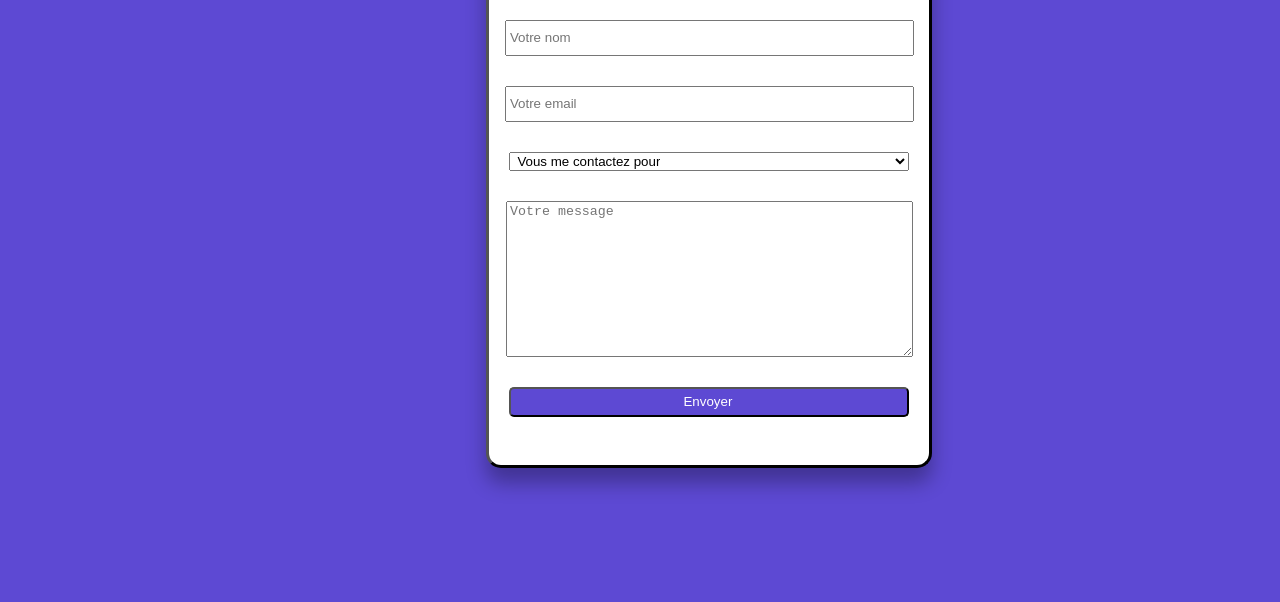
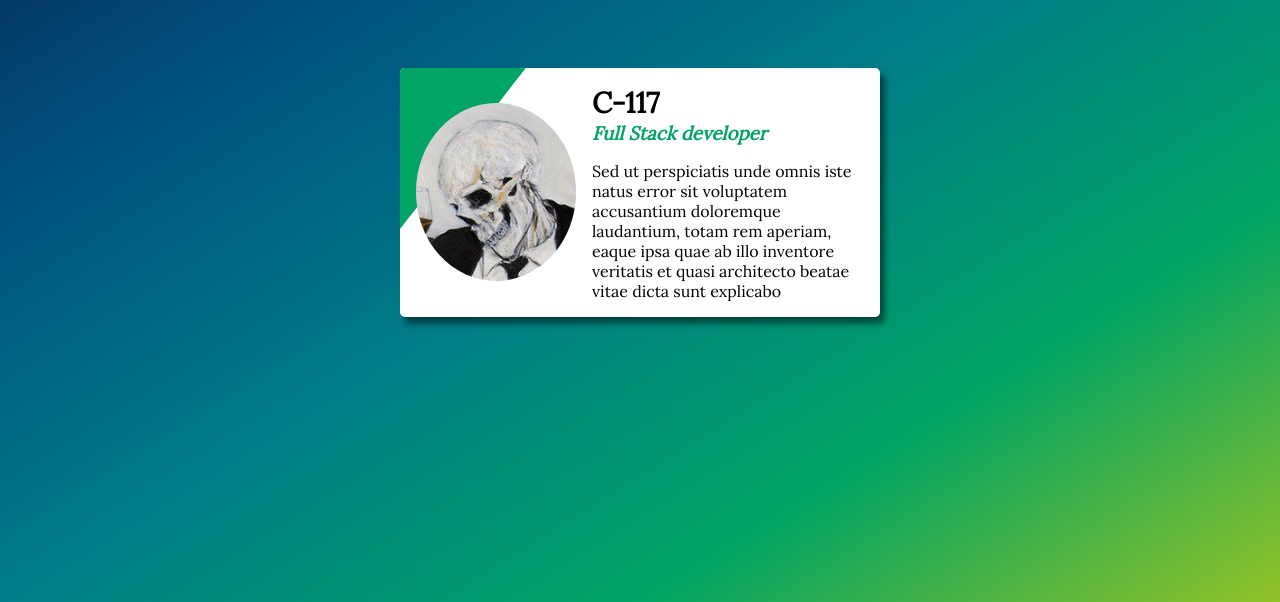
Before and after one commit to Mat-Smz/htmlCss, a plain HTML site: page index.html in a window 1280 px wide. Shown: the part 198-800 px from the top of the page. Drawn offline with Linux system fonts and the light colour scheme.

Commit message:
Card Profil V1

```diff
--- a/assets/css/reset.css
+++ /dev/null
@@ -1,129 +0,0 @@
-/* http://meyerweb.com/eric/tools/css/reset/
-   v2.0 | 20110126
-   License: none (public domain)
-*/
-
-html,
-body,
-div,
-span,
-applet,
-object,
-iframe,
-h1,
-h2,
-h3,
-h4,
-h5,
-h6,
-p,
-blockquote,
-pre,
-a,
-abbr,
-acronym,
-address,
-big,
-cite,
-code,
-del,
-dfn,
-em,
-img,
-ins,
-kbd,
-q,
-s,
-samp,
-small,
-strike,
-strong,
-sub,
-sup,
-tt,
-var,
-b,
-u,
-i,
-center,
-dl,
-dt,
-dd,
-ol,
-ul,
-li,
-fieldset,
-form,
-label,
-legend,
-table,
-caption,
-tbody,
-tfoot,
-thead,
-tr,
-th,
-td,
-article,
-aside,
-canvas,
-details,
-embed,
-figure,
-figcaption,
-footer,
-header,
-hgroup,
-menu,
-nav,
-output,
-ruby,
-section,
-summary,
-time,
-mark,
-audio,
-video {
-  margin: 0;
-  padding: 0;
-  border: 0;
-  font-size: 100%;
-  font: inherit;
-  vertical-align: baseline;
-}
-/* HTML5 display-role reset for older browsers */
-article,
-aside,
-details,
-figcaption,
-figure,
-footer,
-header,
-hgroup,
-menu,
-nav,
-section {
-  display: block;
-}
-body {
-  line-height: 1;
-}
-ol,
-ul {
-  list-style: none;
-}
-blockquote,
-q {
-  quotes: none;
-}
-blockquote:before,
-blockquote:after,
-q:before,
-q:after {
-  content: "";
-  content: none;
-}
-table {
-  border-collapse: collapse;
-  border-spacing: 0;
-}
--- a/assets/css/style.css
+++ /dev/null
@@ -1,72 +0,0 @@
-/* COMMONS */
-body {
-  background-color: #5d49d3;
-}
-
-.contact-box {
-  font-size: large;
-  width: 400px;
-  height: 500px;
-  display: flex;
-  position: absolute;
-  flex-direction: column;
-  justify-content: space-around;
-  align-items: center;
-  background-color: white;
-  top: 15%;
-  margin-left: 38%;
-  margin-right: 38%;
-  padding: 20px;
-  border: 3px outset black;
-  border-radius: 15px;
-  box-shadow: 0 15px 20px rgba(0, 0, 0, 0.3);
-  font-size: 30px;
-}
-
-.contact-form {
-  width: 100%;
-  padding: 20px;
-  display: flex;
-  flex-direction: column;
-  justify-content: space-around;
-  align-items: center;
-  border-radius: 5px;
-}
-
-.contact-form > input {
-  width: 100%;
-  height: 30px;
-  display: flex;
-  flex-direction: column;
-  justify-content: space-around;
-  align-items: center;
-  padding-left: 3px;
-}
-
-.select {
-  width: 100%;
-
-  display: flex;
-  flex-direction: column;
-  justify-content: space-around;
-  align-items: center;
-  padding-left: 3px;
-}
-
-.contact-me {
-  width: 100%;
-  display: flex;
-  flex-direction: column;
-  justify-content: space-around;
-  align-items: center;
-  background-color: #5d49d3;
-  color: white;
-  height: 30px;
-  padding-left: 3px;
-  border-radius: 5px;
-}
-
-.message {
-  width: 100%;
-  padding-left: 3px;
-}
--- a/index.html
+++ b/index.html
@@ -4,58 +4,58 @@
     <meta charset="UTF-8" />
     <meta name="viewport" content="width=device-width, initial-scale=1.0" />
     <meta http-equiv="X-UA-Compatible" content="ie=edge" />
-    <title>Mon projet</title>
-    <!-- <link rel="stylesheet" href="/assets/css/icons.css" /> -->
-    <link rel="stylesheet" href="/assets/css/reset.css" />
-    <link rel="stylesheet" href="/assets/css/style.css" />
-    <!-- <script src="/assets/js/main.js"></script> -->
+    <title>Card profile</title>
+    <link
+      rel="stylesheet"
+      href="https://use.fontawesome.com/releases/v5.1.1/css/brands.css"
+    />
+    <link
+      rel="stylesheet"
+      href="https://use.fontawesome.com/releases/v5.1.1/css/fontawesome.css"
+    />
+    <link rel="stylesheet" href="style.css" />
   </head>
   <body>
-    <div class="contact-box">
-      <h1>Contactez-moi</h1>
+    <div>
+      <div class="card">
+        <div class="card__photo">
+          <img src="profil.png" alt="User" />
+        </div>
+        <div>
+          <h1 class="card__title">C-117</h1>
+          <h3 class="card__subtitle">Full Stack developer</h3>
+          <p class="content__biography">
+            Sed ut perspiciatis unde omnis iste natus error sit voluptatem
+            accusantium doloremque laudantium, totam rem aperiam, eaque ipsa
+            quae ab illo inventore veritatis et quasi architecto beatae vitae
+            dicta sunt explicabo
+          </p>
+        </div>
+      </div>
+      <div class="card__footer">
+        <i class="fab fa-js" title="JavaScript"></i>
+        <i class="fab fa-node" title="Nodejs"></i>
+        <i class="fab fa-html5" title="HTML5"></i>
+        <i class="fab fa-react" title="React"></i>
+        <i class="fab fa-css3-alt" title="CSS"></i>
+        <i class="fab fa-react" title="React Native"></i>
+        <i class="fab fa-github" title="Github"></i>
+      </div>
+      <br />
 
-      <form id="formulaire" class="contact-form">
-        <input
-          type="text"
-          name="nom"
-          id="nom"
-          value=""
-          placeholder="Votre nom"
-        /><br />
-        <input
-          type="email"
-          name="email"
-          id="email"
-          value=""
-          placeholder="Votre email"
-        /><br />
+      <script>
+        const card = document.querySelector(".card");
+        const card_footer = document.querySelector(".card__footer");
 
-        <select
-          type="text"
-          name="nom"
-          id="nom"
-          class="select"
-          placeholder="Vous me contactez pour..."
-        >
-          <option value="fiat" selected>Vous me contactez pour</option>
-          <option value="volvo">Me dire Coucou</option>
-          <option value="saab">Demander un rendez-vous</option>
-          <option value="fiat">M'insulter</option>
-          <option value="audi">Par plaisir</option>
-        </select>
+        card.addEventListener("click", () => {
+          const { bottom } = card.getBoundingClientRect();
+          card_footer.classList.toggle("card__footer--visible");
 
-        <br />
-        <textarea
-          name="message"
-          id="message"
-          class="message"
-          cols="30"
-          rows="10"
-          placeholder="Votre message"
-        ></textarea
-        ><br />
-        <button type="submit" class="contact-me">Envoyer</button>
-      </form>
+          if (card_footer.classList.contains("card__footer--visible"))
+            card_footer.style.top = `${bottom}px`;
+          else card_footer.style.top = `50vh`;
+        });
+      </script>
     </div>
   </body>
 </html>
--- /dev/null
+++ b/style.css
@@ -0,0 +1,106 @@
+@import url("https://fonts.googleapis.com/css?family=Lora");
+
+* {
+  margin: 0;
+  padding: 0;
+  box-sizing: border-box;
+}
+
+body {
+  height: 100vh;
+  width: 100vw;
+  font-family: "Lora", serif;
+
+  display: flex;
+  justify-content: center;
+  align-items: center;
+
+  background-image: linear-gradient(
+    to right bottom,
+    #08244e,
+    #00507e,
+    #007c87,
+    #00a464,
+    #92c227
+  );
+}
+
+.card {
+  width: 30rem;
+  padding: 1rem;
+  border-radius: 0.3rem;
+  position: relative;
+
+  display: grid;
+  grid-gap: 1rem;
+  grid-template-columns: 10rem 1fr;
+
+  z-index: 1;
+  cursor: pointer;
+  overflow: hidden;
+  background-color: #fff;
+  box-shadow: 0.3rem 0.4rem 0.4rem rgba(0, 0, 0, 0.5);
+}
+
+.card__photo {
+  display: flex;
+  align-items: center;
+}
+
+.card__photo:before {
+  content: "";
+  top: 0;
+  width: 13rem;
+  height: 15rem;
+  position: absolute;
+  background-color: #00a464;
+  transform: skew(-38deg) translateX(-12rem);
+}
+
+.card__photo > img {
+  width: 100%;
+  border-radius: 50%;
+  z-index: 1;
+}
+
+.card__title {
+  font-size: 1.8rem;
+}
+
+.card__subtitle {
+  margin-bottom: 1rem;
+  color: #00a464;
+  font-style: italic;
+}
+
+.card__footer {
+  position: absolute;
+  top: 50vh;
+  left: 0;
+  right: 0;
+  margin: 0 auto;
+  width: 28rem;
+  padding: 0.5rem 1rem;
+  font-size: 1.5rem;
+  border-bottom-left-radius: 0.3rem;
+  border-bottom-right-radius: 0.3rem;
+
+  display: flex;
+  justify-content: space-between;
+
+  color: #504a4a;
+  background-color: #fff;
+  box-shadow: 0.3rem 0.4rem 0.4rem rgba(0, 0, 0, 0.5);
+
+  will-change: top;
+  transform: scaleY(0);
+  transition: all 370ms ease-in-out;
+}
+
+.card__footer--visible {
+  transform: scaleY(1);
+}
+
+.card__footer > i:hover {
+  color: #00a464;
+}
```
Also changed, not shown: assets/js/main.js (deleted), profil.png (added).
